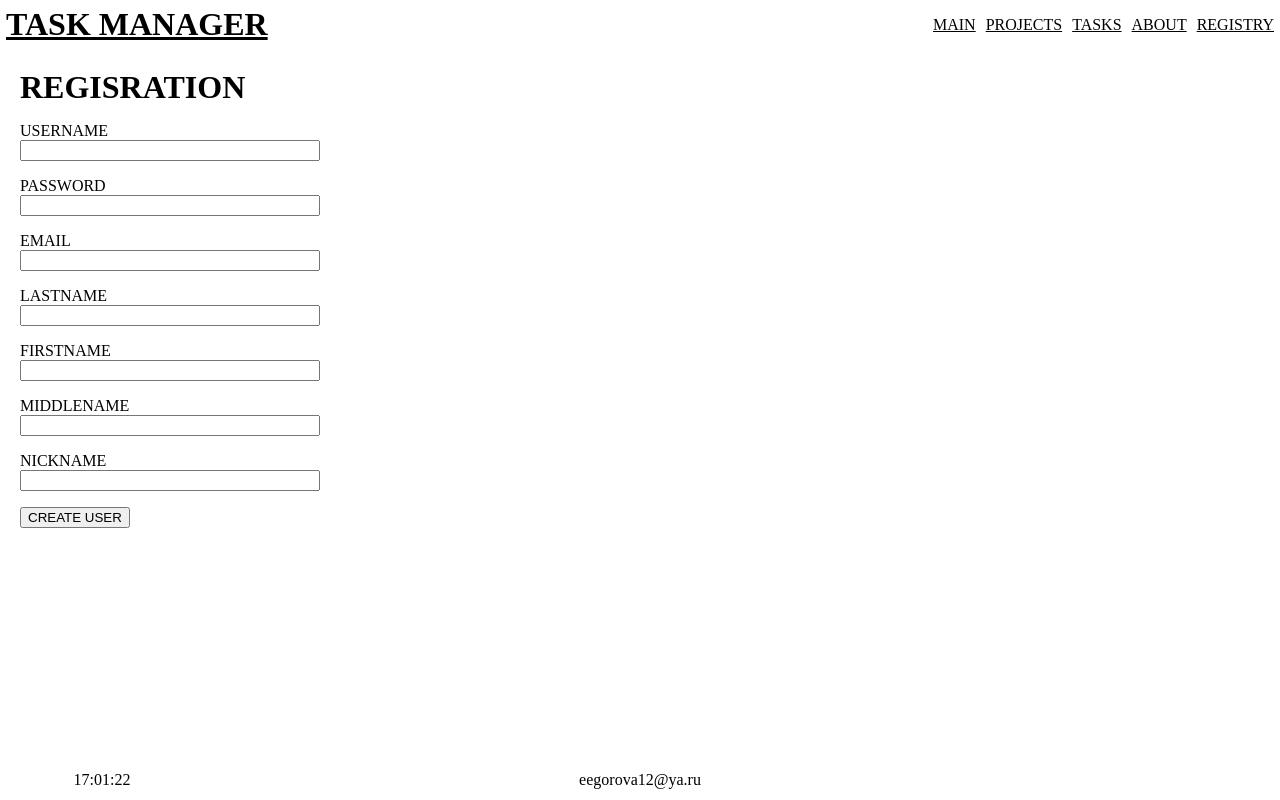
After one commit to EkaterinaPykhtunova/tm, a PHP site: page /registry in a window 1280 px wide. The commit adds this page. Run offline with PHP 8.4, Linux system fonts and the light colour scheme.

Commit message:
Added registry.

```diff
--- a/src/app/repository/UserRepository.php
+++ b/src/app/repository/UserRepository.php
@@ -2,10 +2,10 @@
 
 class UserRepository {
 
-    public function createOne($connection, $username, $passwordHash, $email) {
-        $stmt = mysqli_prepare($connection, "INSERT INTO `tm`.`tm_user` (`username`,`passwordHash`, `email`, `lastName`, `firstName`, `middleName`,`nickName`) VALUES (?,?,?,'','','',''); ");
+    public function createOne($connection, $username, $passwordHash, $email, $lastName = '', $firstName = '', $middleName = '', $nickName = '') {
+        $stmt = mysqli_prepare($connection, "INSERT INTO `tm`.`tm_user` (`username`,`passwordHash`, `email`, `lastName`, `firstName`, `middleName`,`nickName`) VALUES (?,?,?,?,?,?,?); ");
 
-        mysqli_stmt_bind_param($stmt, "sss", $username, $passwordHash, $email);
+        mysqli_stmt_bind_param($stmt, "sssssss", $username, $passwordHash, $email, $lastName, $firstName, $middleName, $nickName);
         mysqli_stmt_execute($stmt);
 
     }
--- a/src/app/service/UserService.php
+++ b/src/app/service/UserService.php
@@ -17,6 +17,12 @@ class UserService {
         $this->userRepository->createOne($connection, $username, $passwordHash, $email);
     }
 
+    public function registry($username, $password, $email, $lastName, $firstName, $middleName, $nickName) {
+        $passwordHash = PasswordUtil::hash($password);
+        $connection = ConnectionUtill::getConnection();
+        $this->userRepository->createOne($connection, $username, $passwordHash, $email, $lastName, $firstName, $middleName, $nickName);
+    }
+
     public function createUserRoot() {
         $this->createOne('root', 'root', 'root@tm');
 
--- a/src/include/header.php
+++ b/src/include/header.php
@@ -59,6 +59,9 @@
                         <td>
                             <a href="/about">ABOUT</a>
                         </td>
+                        <td>
+                            <a href="/registry">REGISTRY</a>
+                        </td>
                     </tr>
                 </table>
 
--- /dev/null
+++ b/src/registry/index.php
@@ -0,0 +1,96 @@
+<?php define('TITLE', 'TASKS'); ?>
+<?php include '../config/settings.php'; ?>
+<?php include '../include/database.php'; ?>
+<?php include '../include/header.php'; ?>
+
+<script>
+
+    function registry() {
+        const form = document.forms['mainForm'];
+
+        if (document.getElementById('username').value === '') {
+            showError('Error! Username is empty...');
+            return;
+        }
+
+        if (document.getElementById('password').value === '') {
+            showError('Error! Password is empty...');
+            return;
+        }
+
+        if (document.getElementById('email').value === '') {
+            showError('Error! Email is empty...');
+            return;
+        }
+
+        if (document.getElementById('lastName').value === '') {
+            showError('Error! Lastname is empty...');
+            return;
+        }
+
+        if (document.getElementById('firstName').value === '') {
+            showError('Error! Firstname is empty...');
+            return;
+        }
+
+        if (document.getElementById('middleName').value === '') {
+            showError('Error! Middlename is empty...');
+            return;
+        }
+
+        if (document.getElementById('nickName').value === '') {
+            showError('Error! Nickname is empty...');
+            return;
+        }
+
+        form.submit();
+    }
+
+</script>
+
+<h1>REGISRATION</h1>
+
+<form name="mainForm" action="/registry/create/" method="POST">
+
+<p>
+    <div>USERNAME</div>
+    <div><input id="username" name="username" type="text" style="width: 300px;" value="" /></div>
+</p>
+
+<p>
+    <div>PASSWORD</div>
+    <div><input id="password" name="password" type="password" style="width: 300px;" value="" /></div>
+</p>
+
+<p>
+    <div>EMAIL</div>
+    <div><input id="email" name="email" type="text" style="width: 300px;" value="" /></div>
+</p>
+
+<p>
+    <div>LASTNAME</div>
+    <div><input id="lastName" name="lastName" type="text" style="width: 300px;" value="" /></div>
+</p>
+
+<p>
+    <div>FIRSTNAME</div>
+    <div><input id="firstName" name="firstName" type="text" style="width: 300px;" value="" /></div>
+</p>
+
+<p>
+    <div>MIDDLENAME</div>
+    <div><input id="middleName" name="middleName" type="text" style="width: 300px;" value="" /></div>
+</p>
+
+<p>
+    <div>NICKNAME</div>
+    <div><input id="nickName" name="nickName" type="text" style="width: 300px;" value="" /></div>
+</p>
+
+<p>
+    <button onclick="registry():">CREATE USER</button>
+</p>
+
+</form>
+
+<?php include '../include/footer.php'; ?>
```
Also changed, not shown: src/registry/create/index.php (added, +25 -0 lines).
